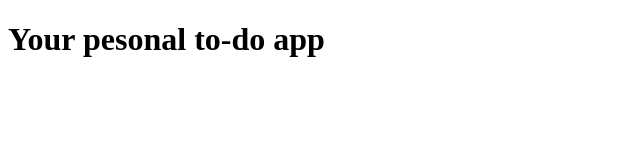
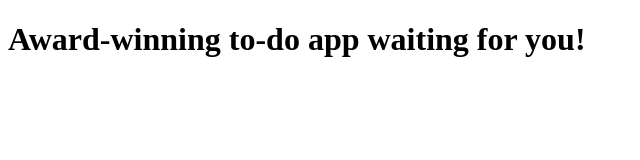
Before and after one commit to raminorujlu/to-do-app, a plain HTML site: page index.html in a window 1280 px wide. Shown: the whole page, without its empty margins (0-640 px from the left). Drawn offline with Linux system fonts and the light colour scheme.

Commit message:
Changed header and title

```diff
--- a/index.html
+++ b/index.html
@@ -4,10 +4,10 @@
     <meta charset="UTF-8" />
     <link rel="stylesheet" href="style.css" />
     <meta name="viewport" content="width=device-width, initial-scale=1.0" />
-    <title>To-do app</title>
+    <title>Your personal to-do app</title>
   </head>
   <body>
-    <h1>Your pesonal to-do app</h1>
+    <h1>Award-winning to-do app waiting for you!</h1>
     <script src="script.js"></script>
   </body>
 </html>
```
